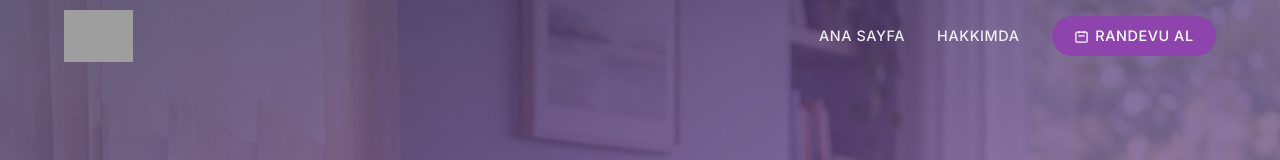
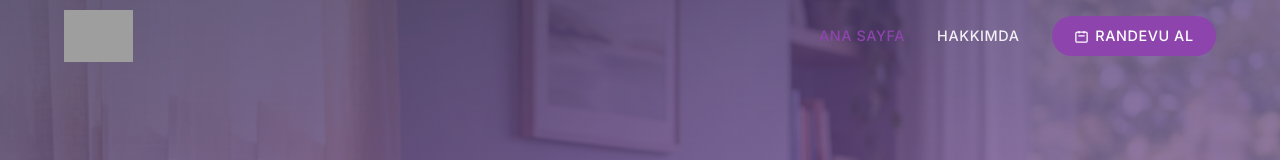
Before and after one commit to tolgaosman/cigdemWebsite, a Next.js app: page / in a window 1280 px wide. Shown: the top 160 px of the page. Built offline with nearby package versions, Linux system fonts and the light colour scheme; grey boxes are pictures that could not be loaded.

Commit message:
Update globals.css

```diff
--- a/src/app/globals.css
+++ b/src/app/globals.css
@@ -75,6 +75,7 @@ img { max-width: 100%; display: block; }
 }
 .navbar.scrolled .navbar-links a { color: var(--text-secondary); }
 .navbar-links a:hover { color: var(--primary) !important; }
+.navbar-links a.active { color: var(--primary) !important; }
 .nav-cta {
   background: var(--primary) !important;
   color: white !important;
```
